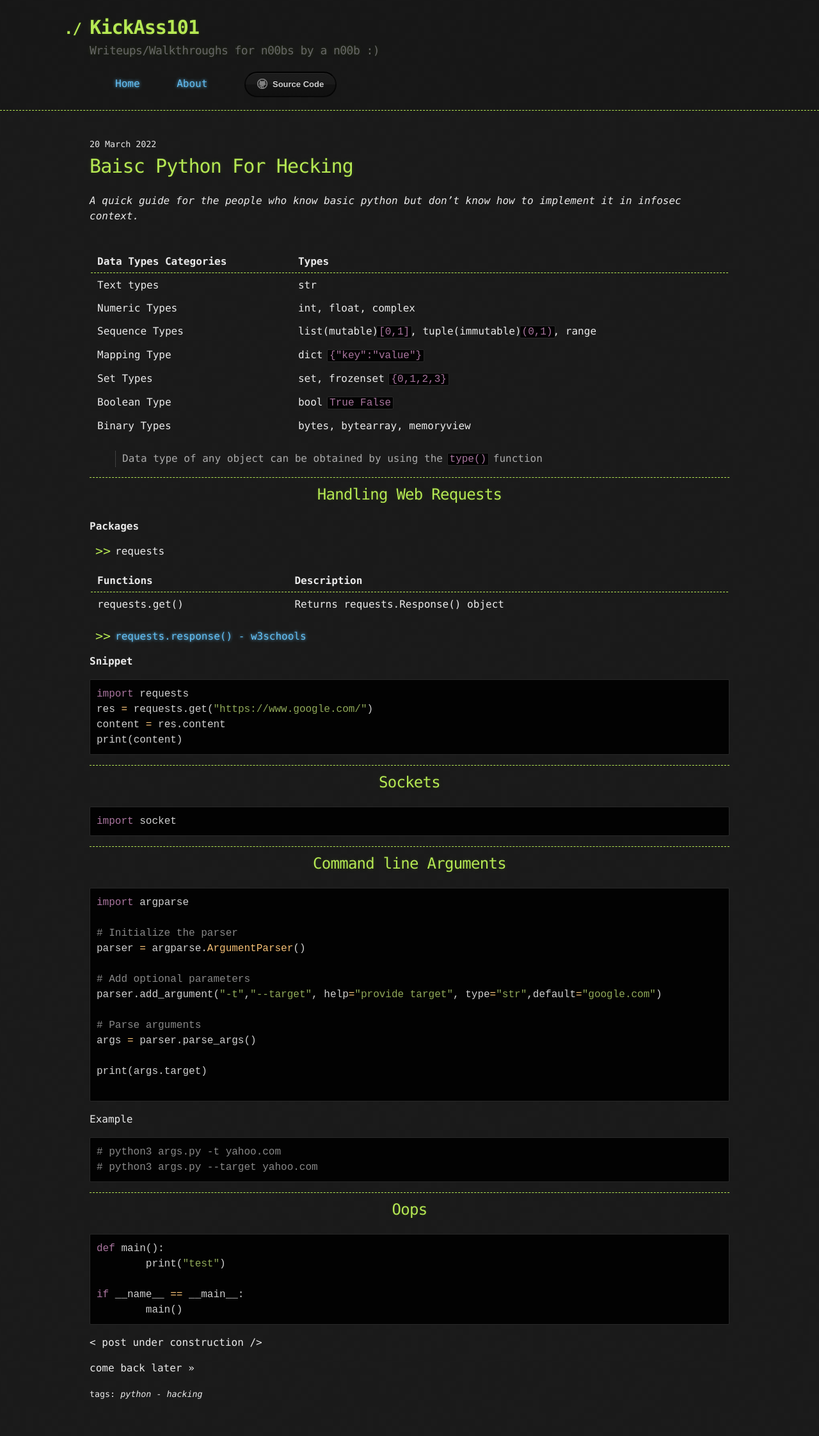
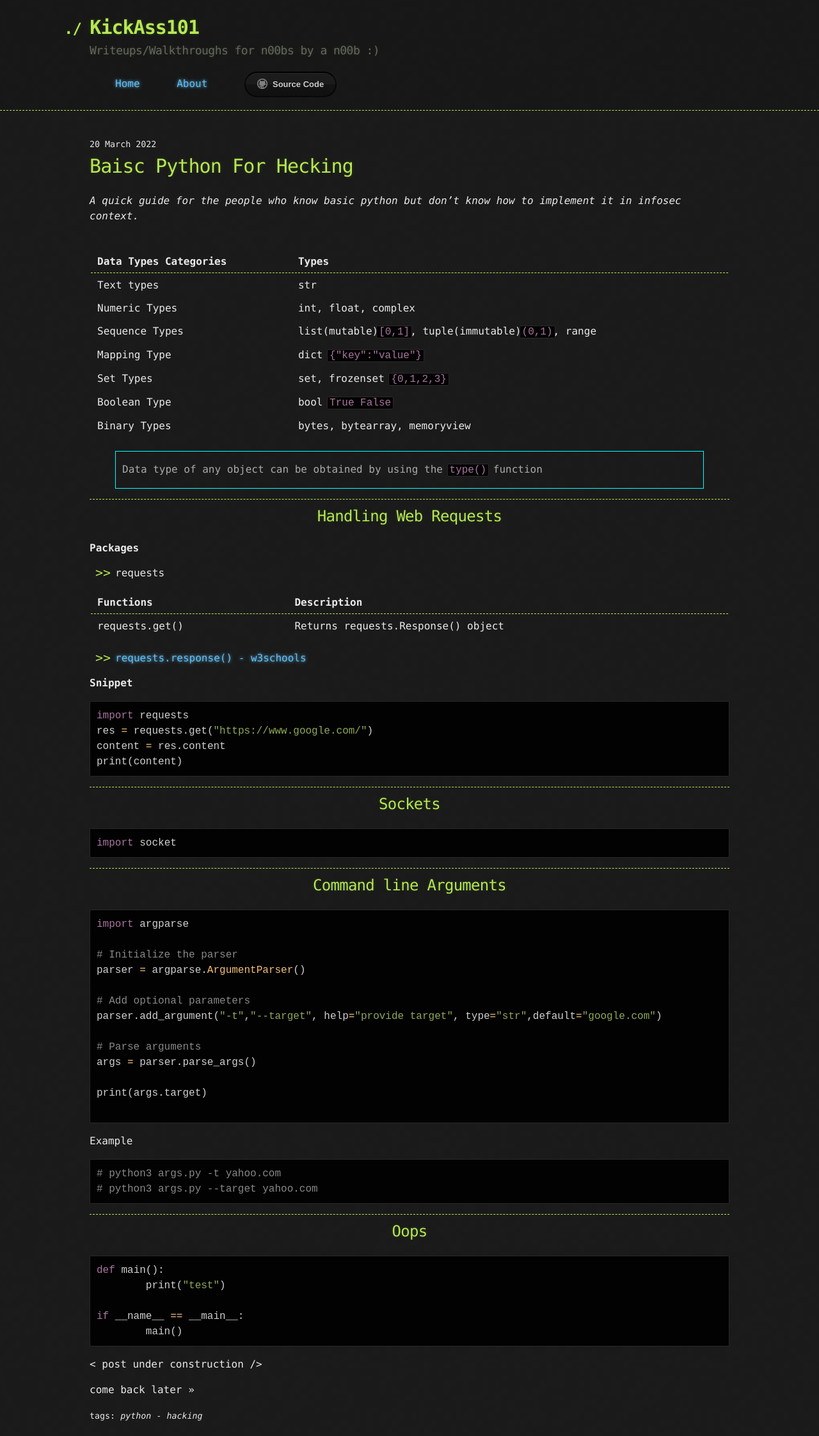
Before and after one commit to KickAss101/KickAss101.github.io, a Jekyll site: the page built from _posts/2022-03-20-Basic-Python-For-Hacking.md, in a window 1280 px wide. Shown: the whole page at 64% size. Built offline with Jekyll 4.4.1, drawn with Linux system fonts in a browser that asks for light colours; nearby versions of some CDN libraries; before the commit the page ends 2211 px from its top, so only the background shows below that.

```diff
--- a/assets/css/custom.css
+++ b/assets/css/custom.css
@@ -46,8 +46,11 @@
     margin: 0 auto;
 }
 
+blockquote {
+    border: 1px solid aqua;
+}
+
 /* Responsive for mobile devices */
-
 @media screen and (max-width: 600px) {
     body h2 {
             font-size: .88em;
```
Also changed, not shown: 2 other files.
